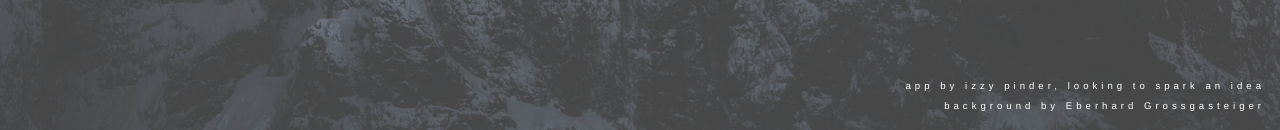
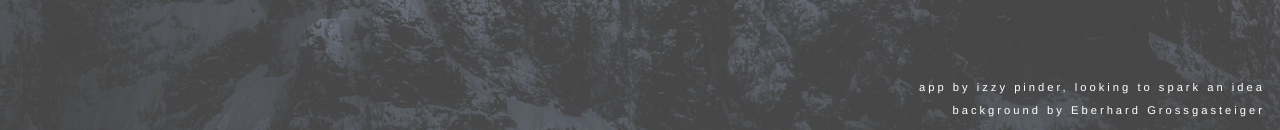
Before and after one commit to izzy-pin/art-idea-generator, a React (Create React App) app: page / in a window 1280 px wide. Shown: the part 670-800 px from the top of the page. Built offline with nearby package versions, Linux system fonts and the light colour scheme; no server answers.

Commit message:
increase footer font size / decrease letter space on screen resize

```diff
--- a/src/components/footer.jsx
+++ b/src/components/footer.jsx
@@ -1,14 +1,14 @@
 const Footer = ({ bgSrc }) => {
   return (
     <footer className={bgSrc.nasa ? "Nasa__footer" : null}>
-      <p>
+      <p className="footer__p">
         app by{" "}
         <a href="https://github.com/izzy-pin" target="_blank" rel="noreferrer">
           izzy pinder
         </a>
         , looking to spark an idea
       </p>
-      <p>
+      <p className="footer__p">
         background{" "}
         {!bgSrc.nasa ? (
           <>
--- a/src/index.css
+++ b/src/index.css
@@ -114,12 +114,16 @@ a:hover {
 }
 
 footer {
-  font-size: 0.6rem;
   position: absolute;
   bottom: 0;
   width: 100%;
   height: 60px;
   border-radius: 4px;
+}
+
+.footer__p {
+  font-size: 0.7rem;
+  letter-spacing: 3px;
 }
 
 .Nasa__footer {
@@ -142,6 +146,10 @@ footer {
   .choose__h2 {
     margin: 10px 0;
   }
+
+  .footer__p {
+    letter-spacing: 2px;
+  }
 }
 
 @media screen and (min-width: 1100px) {
```
